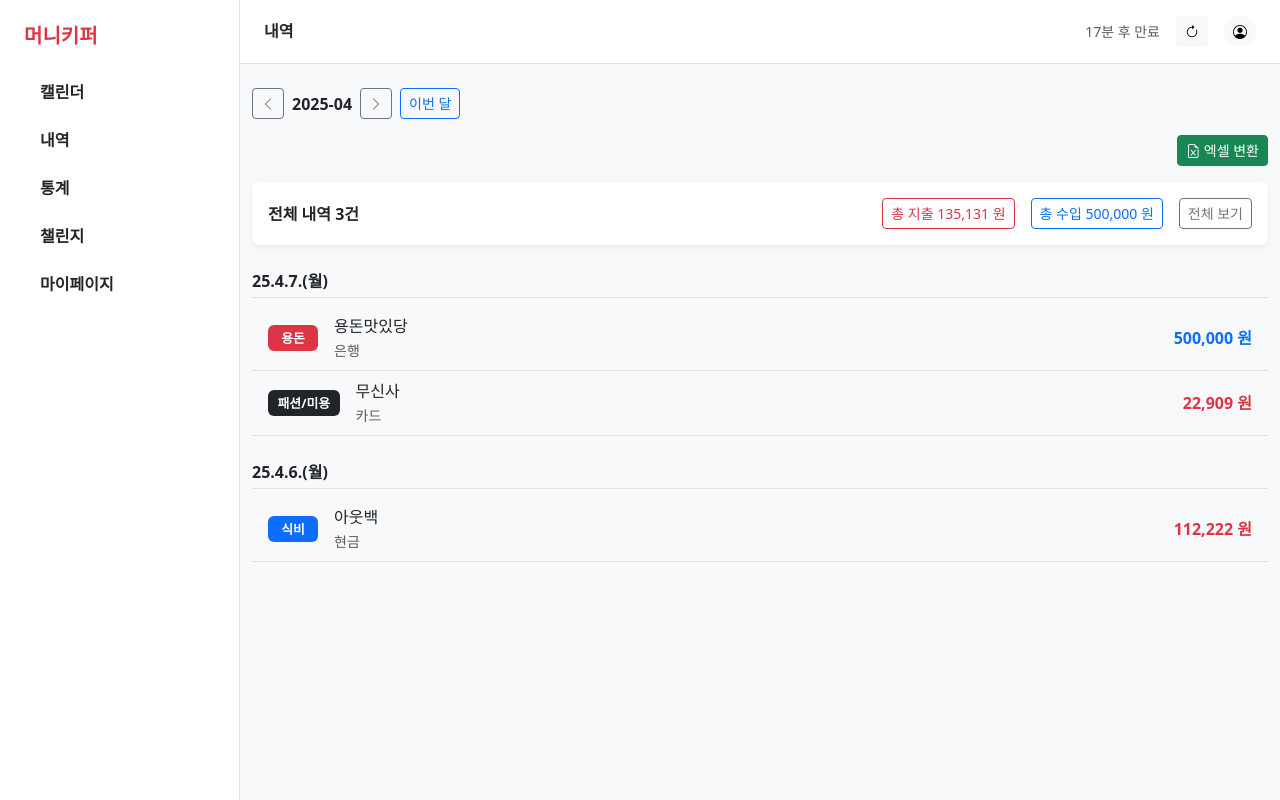
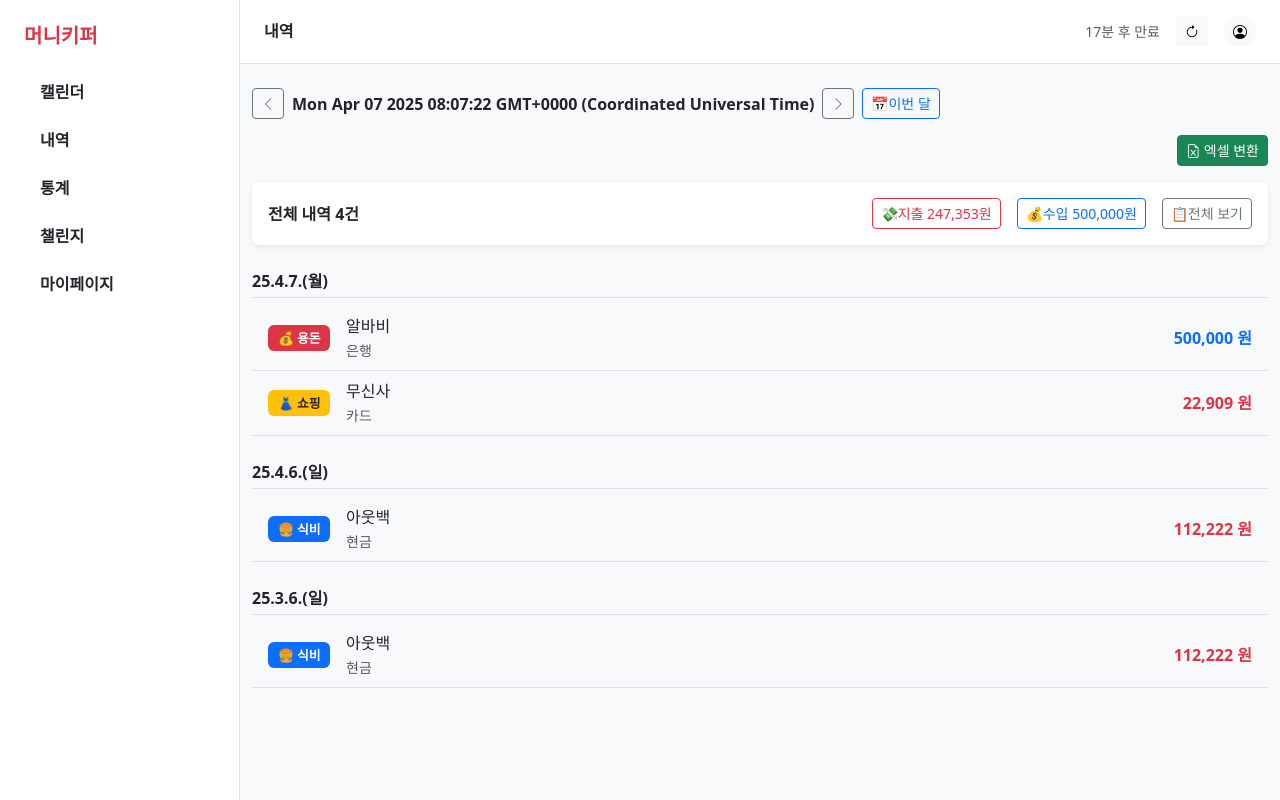
Before and after one commit to yeahy027/KB-TriFi, a Vue app in the folder trifi_project/: page /list in a window 1280 px wide. Shown: the top 800 px of the page. Built offline with nearby package versions, Linux system fonts and the light colour scheme; data requests are answered from the project's data file.

Commit message:
이모지 추가 및 fetch 수정

```diff
--- a/trifi_project/db.json
+++ b/trifi_project/db.json
@@ -7,20 +7,28 @@
         "category": "용돈",
         "amount": 500000,
         "type": "수입",
-        "memo": "용돈맛있당"
+        "memo": "알바비"
       },
       {
         "id": 2,
         "date": "25.4.7.(월)",
         "asset": "카드",
-        "category": "패션/미용",
+        "category": "쇼핑",
         "amount": 22909,
         "type": "지출",
         "memo": "무신사"
       },
       {
         "id": 3,
-        "date": "25.4.6.(월)",
+        "date": "25.4.6.(일)",
+        "asset": "현금",
+        "category": "식비",
+        "amount": 112222,
+        "type": "지출",
+        "memo": "아웃백"
+      },{
+        "id": 4,
+        "date": "25.3.6.(일)",
         "asset": "현금",
         "category": "식비",
         "amount": 112222,
--- a/trifi_project/src/pages/List.vue
+++ b/trifi_project/src/pages/List.vue
@@ -3,14 +3,14 @@
       <div>
         <!-- 월 선택 및 날짜 -->
         <div class="d-flex align-items-center gap-2 mb-3">
-          <button class="btn btn-outline-secondary btn-sm">
+          <button class="btn btn-outline-secondary btn-sm" @click="prevMonth">
             <i class="bi bi-chevron-left"></i>
           </button>
           <strong>{{ currentMonth }}</strong>
-          <button class="btn btn-outline-secondary btn-sm">
+          <button class="btn btn-outline-secondary btn-sm" @click="nextMonth">
             <i class="bi bi-chevron-right"></i>
           </button>
-          <button class="btn btn-outline-primary btn-sm">이번 달</button>
+          <button class="btn btn-outline-primary btn-sm" @click="resetToThisMonth">📅이번 달</button>
         </div>
 
         <!-- 엑셀 다운로드 -->
@@ -25,34 +25,31 @@
           <div><strong>전체 내역 {{ filteredRecords.length }}건</strong></div>
           <div class="d-flex gap-3 align-items-center">
             <button class="btn btn-outline-danger btn-sm" @click="filterType = '지출'">
-              총 지출 {{ totalExpense.toLocaleString() }} 원
+                💸지출 {{ totalExpense.toLocaleString() }}원
             </button>
             <button class="btn btn-outline-primary btn-sm" @click="filterType = '수입'">
-              총 수입 {{ totalIncome.toLocaleString() }} 원
+                💰수입 {{ totalIncome.toLocaleString() }}원
             </button>
             <button class="btn btn-outline-secondary btn-sm" @click="filterType = ''">
-              전체 보기
+                📋전체 보기
             </button>
           </div>
         </div>
 
-        <!-- 날짜별로 묶은 내역 -->
+        <!-- 날짜별 내역 -->
         <div v-for="(dailyRecords, date) in groupedRecords" :key="date" class="mb-4">
-          <!-- 날짜 헤더 -->
           <div class="fw-bold border-bottom pb-1 mb-2">{{ date }}</div>
 
-          <!-- 각 내역 -->
           <div
             v-for="record in dailyRecords"
             :key="record.id"
             class="d-flex align-items-center justify-content-between py-2 px-3 border-bottom"
           >
-            <!-- 카테고리 뱃지 -->
-            <span class="badge me-3" :class="getCategoryClass(record.category)">
-              {{ record.category }}
-            </span>
-
-            <!-- 내용 및 결제수단 -->
+            <!-- 카테고리 아이콘 + 뱃지 -->
+            <span class="badge me-3 d-flex align-items-center gap-1" :class="getCategoryClass(record.category)">
+  {{ categoryIcons[record.category] || '❓' }} {{ record.category }}
+</span>
+            <!-- 내용 + 자산 -->
             <div class="flex-grow-1">
               <div>{{ record.memo }}</div>
               <small class="text-muted">{{ record.asset }}</small>
@@ -68,71 +65,120 @@
     </AppLayout>
   </template>
 
+
+
   <script setup>
   import AppLayout from '@/components/AppLayout.vue'
-  import { ref, computed, onMounted } from 'vue'
+  import { ref, computed, onMounted, onUnmounted } from 'vue'
   import axios from 'axios'
   import * as XLSX from 'xlsx'
   import { saveAs } from 'file-saver'
 
-  const currentMonth = ref('2025-04')
+  const currentMonth = ref(new Date())
   const records = ref([])
-  const filterType = ref('') // '', '수입', '지출'
+  const filterType = ref('')
 
-  // 데이터 불러오기
+  let fetchInterval = null;
+
+//   월 형식 변환
+const formatMonth = (date) => {
+    const year = date.getFullYear()
+    const month = String(date.getMonth()+1).padStart(2,'0')
+    return `${year}-${month}`
+}
+
+const prevMonth = () => {
+    const newDate = new Date(currentDate.value)
+    newDate.setMonth(newDate.getMonth()-1)
+    currentDate.value = newDate
+}
+
+const nextMonth = () => {
+    const newDate = new Date(currentDate.value)
+    newDate.setMonth(newDate.getMonth()+1)
+    currentDate.value = newDate
+}
+
+// 이번 달로 초기화
+const resetToThisMonth = ()=>{
+    currentDate.value = new Date()
+
+}
+
+  // axios 데이터
   const fetchRecords = async () => {
     const res = await axios.get('http://localhost:3000/records')
     records.value = res.data
   }
-  onMounted(() => {
-    fetchRecords()
-  })
+  onMounted(() => {fetchRecords();
 
-  // 필터링된 데이터
+    fetchInterval = setInterval(()=>{fetchRecords();})
+  });
+
+  onUnmounted(() => {
+    if (fetchInterval) {
+      clearInterval(fetchInterval);
+      fetchInterval = null;
+    }
+  });
+
   const filteredRecords = computed(() => {
-    if (filterType.value === '') return records.value
+    if (!filterType.value) return records.value
     return records.value.filter(r => r.type === filterType.value)
   })
 
-  // 날짜별로 그룹화
+
   const groupedRecords = computed(() => {
     const groups = {}
     filteredRecords.value.forEach(record => {
-      if (!groups[record.date]) {
-        groups[record.date] = []
-      }
+      if (!groups[record.date]) groups[record.date] = []
       groups[record.date].push(record)
     })
 
-    // 날짜 내림차순 정렬
     return Object.fromEntries(
       Object.entries(groups).sort((a, b) => new Date(b[0]) - new Date(a[0]))
     )
   })
 
-  // 카테고리 뱃지 스타일
+  // 카테고리 뱃지 색상
   const getCategoryClass = (category) => {
     const categoryMap = {
       '식비': 'bg-primary',
       '교통': 'bg-success',
-      '의류': 'bg-warning text-dark',
+      '쇼핑': 'bg-warning text-dark',
       '문화': 'bg-info text-dark',
       '기타': 'bg-secondary',
       '용돈': 'bg-danger',
+      '저축': 'bg-dark',
     }
-    return categoryMap[category] || 'bg-dark'
+    return categoryMap[category] || 'bg-secondary'
   }
 
-  // 총 수입/지출 계산
+  // 카테고리 아이콘
+  const categoryIcons = {
+  '식비': '🍔',
+  '교통': '🚌',
+  '쇼핑': '👗',
+  '미용': '💅',
+  '문화': '🎬',
+  '저축': '🏦',
+  '기타': '📝',
+  '급여': '💰',
+  '용돈': '💰',
+  '선물': '🎁',
+  '의료': '💊',
+  '공과금': '💡',
+}
+
+  // 수입/지출 합계
   const totalIncome = computed(() =>
     records.value.filter(r => r.type === '수입').reduce((sum, r) => sum + Number(r.amount), 0)
   )
-
   const totalExpense = computed(() =>
     records.value.filter(r => r.type === '지출').reduce((sum, r) => sum + Number(r.amount), 0)
   )
 
-  // 엑셀 저장
+  // 엑셀 변환
   const downloadExcel = () => {
     const excelData = records.value.map(record => ({
       날짜: record.date,
@@ -155,8 +201,7 @@
 
   <style scoped>
   .badge {
-    min-width: 50px;
-    text-align: center;
+    min-width: 60px;
     font-size: 0.8rem;
     padding: 0.5em 0.75em;
   }
```
Also changed, not shown: package.json (added, +8 -0 lines), 1 other file (tests, documents, lock files or other folders).
